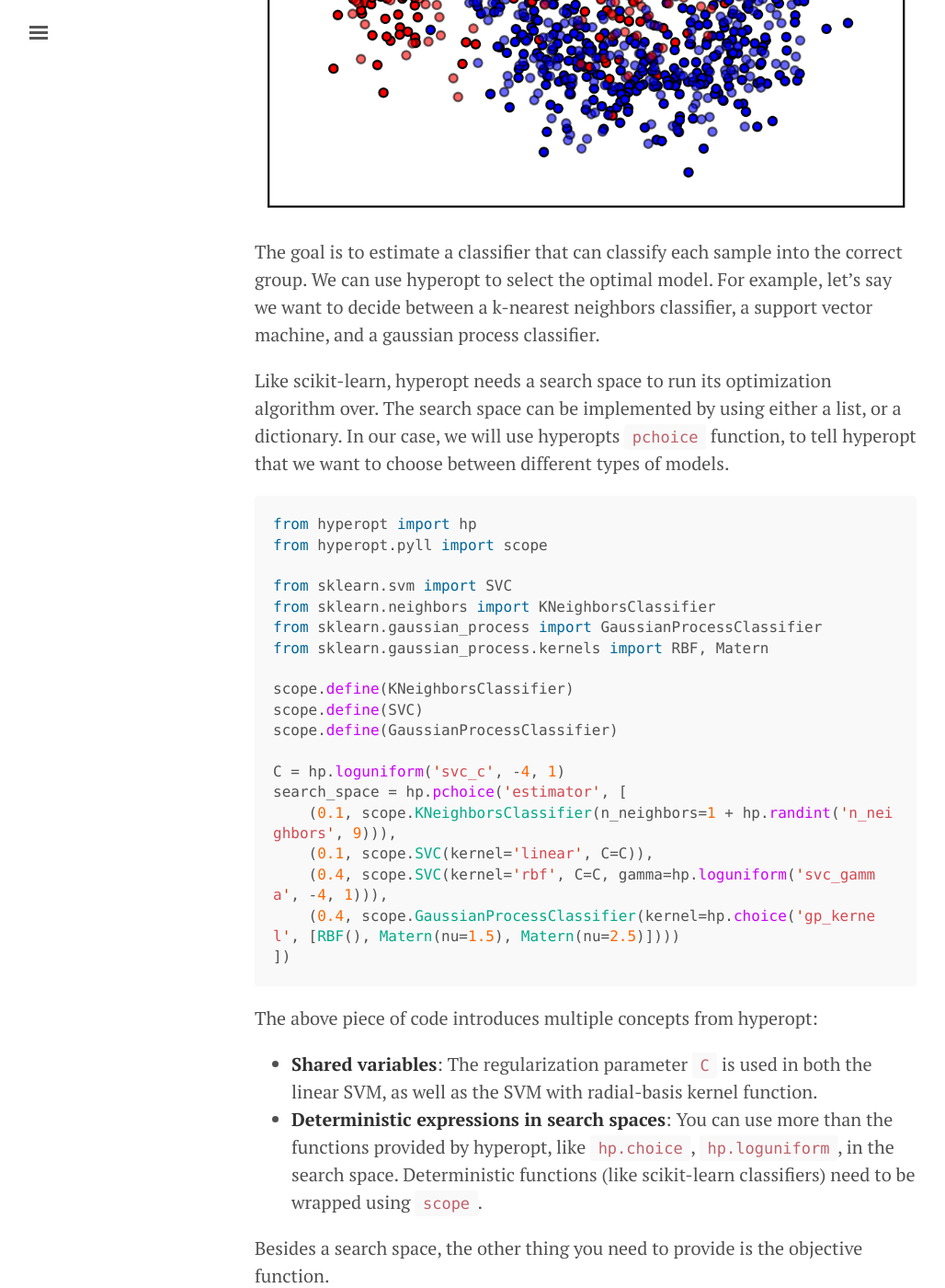
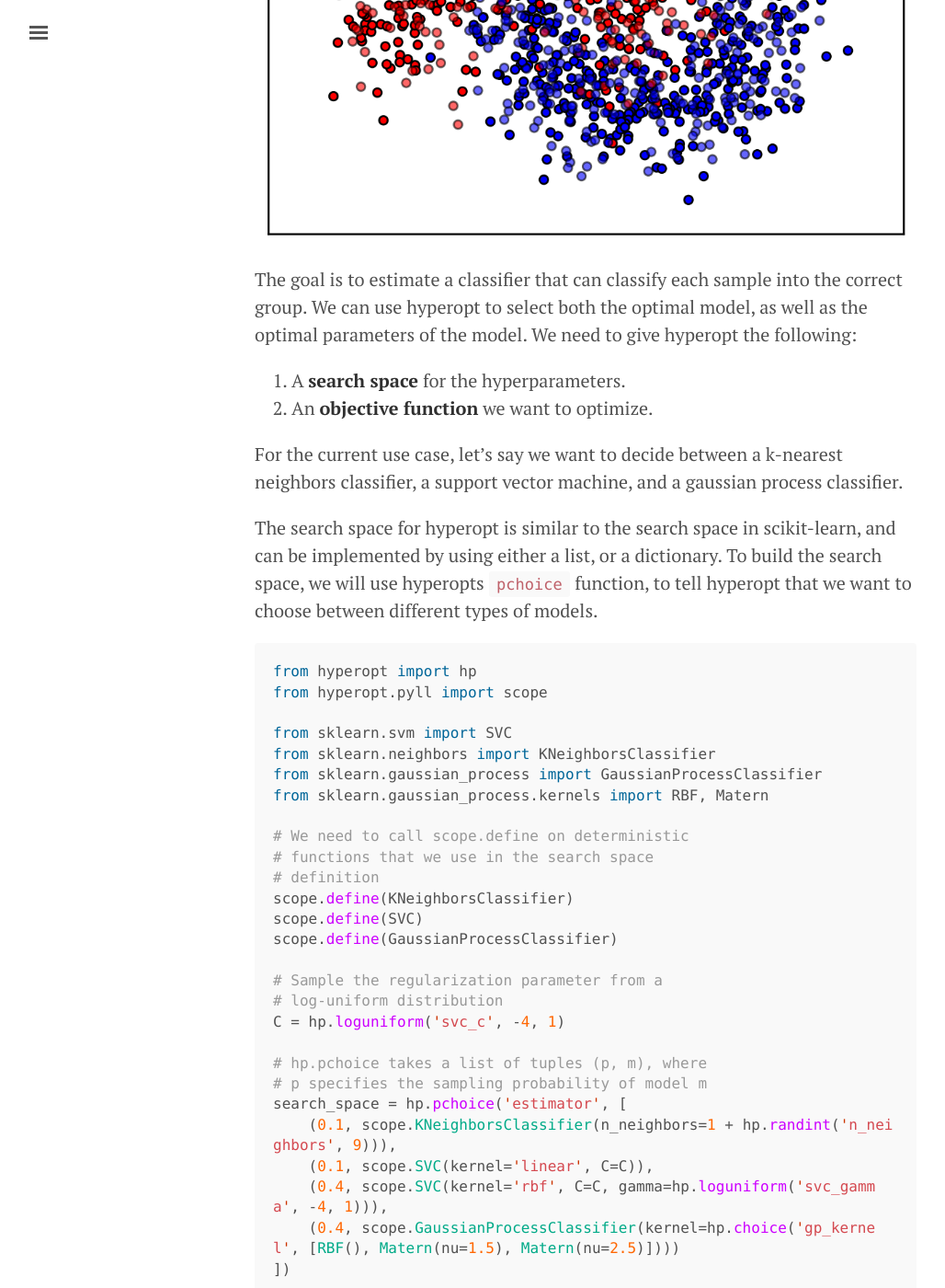
Before and after one commit to thuijskens/thuijskens.github.io, a Jekyll site: the page built from _posts/2017-05-12-pydata-london.md, in a window 1280 px wide and 1400 px high, scrolled down 1546 px. Shown: the whole window at 92% size, without its empty margins (3-1031 px from the left). Built offline with Jekyll 4.4.1, drawn with Linux system fonts in a browser that asks for light colours; some of the changed text lies outside the part shown.

Commit message:
Edited post to give a better description of the hyperopt code.

````diff
--- a/_posts/2017-05-12-pydata-london.md
+++ b/_posts/2017-05-12-pydata-london.md
@@ -18,7 +18,7 @@ In my talk, there was not a lot of time to dive into some of the more production
 
 <!--excerpt-->
 
-To see how this works, we can first generate an artificial data set
+To understand the API of hyperopt, I'll show how you can use hyperopt to tune a machine learning model, on an artificial data set.
 
 ```python
 from sklearn.datasets import make_moons
@@ -35,9 +35,14 @@ plot_data(X_train, X_test, y_train, y_test)
 {: .center-image }
 ![]({{ BASE_PATH }}/images/2017_05_12/raw_data.png)
 
-The goal is to estimate a classifier that can classify each sample into the correct group. We can use hyperopt to select the optimal model. For example, let's say we want to decide between a k-nearest neighbors classifier, a support vector machine, and a gaussian process classifier.
+The goal is to estimate a classifier that can classify each sample into the correct group. We can use hyperopt to select both the optimal model, as well as the optimal parameters of the model. We need to give hyperopt the following:
 
-Like scikit-learn, hyperopt needs a search space to run its optimization algorithm over. The search space can be implemented by using either a list, or a dictionary. In our case, we will use hyperopts `pchoice` function, to tell hyperopt that we want to choose between different types of models.
+1. A **search space** for the hyperparameters.
+2. An **objective function** we want to optimize.
+
+For the current use case, let's say we want to decide between a k-nearest neighbors classifier, a support vector machine, and a gaussian process classifier.
+
+The search space for hyperopt is similar to the search space in scikit-learn, and can be implemented by using either a list, or a dictionary. To build the search space, we will use hyperopts `pchoice` function, to tell hyperopt that we want to choose between different types of models.
 
 ```python
 from hyperopt import hp
@@ -48,11 +53,19 @@ from sklearn.neighbors import KNeighborsClassifier
 from sklearn.gaussian_process import GaussianProcessClassifier
 from sklearn.gaussian_process.kernels import RBF, Matern
 
+# We need to call scope.define on deterministic
+# functions that we use in the search space
+# definition
 scope.define(KNeighborsClassifier)
 scope.define(SVC)
 scope.define(GaussianProcessClassifier)
 
+# Sample the regularization parameter from a
+# log-uniform distribution
 C = hp.loguniform('svc_c', -4, 1)
+
+# hp.pchoice takes a list of tuples (p, m), where
+# p specifies the sampling probability of model m
 search_space = hp.pchoice('estimator', [
     (0.1, scope.KNeighborsClassifier(n_neighbors=1 + hp.randint('n_neighbors', 9))),
     (0.1, scope.SVC(kernel='linear', C=C)),
@@ -63,10 +76,11 @@ search_space = hp.pchoice('estimator', [
 
 The above piece of code introduces multiple concepts from hyperopt:
 
+* **Prior distribution specification**: hyperopt provides us with functions that we can use to describe the sampling distribution for the hyperparameters.
 * **Shared variables**: The regularization parameter `C` is used in both the linear SVM, as well as the SVM with radial-basis kernel function.
-* **Deterministic expressions in search spaces**: You can use more than the functions provided by hyperopt, like `hp.choice`, `hp.loguniform`, in the search space. Deterministic functions (like scikit-learn classifiers) need to be wrapped using `scope`.
+* **Deterministic expressions in search spaces**: In the search space definition, you can use more than the distribution functions provided by hyperopt (like `hp.choice`, `hp.loguniform`) Deterministic functions (like scikit-learn estimators) can also be used, but they need to be wrapped using `scope`.
 
-Besides a search space, the other thing you need to provide is the objective function.
+Besides a search space, the other thing we need to provide is the objective function. In this setting, the objective function represents some measure of performance of the machine learning model.
 
 ```python
 from sklearn.metrics import accuracy_score
````
Also changed, not shown: other parts of _posts/2017-05-12-pydata-london.md (+1 -1 lines).
